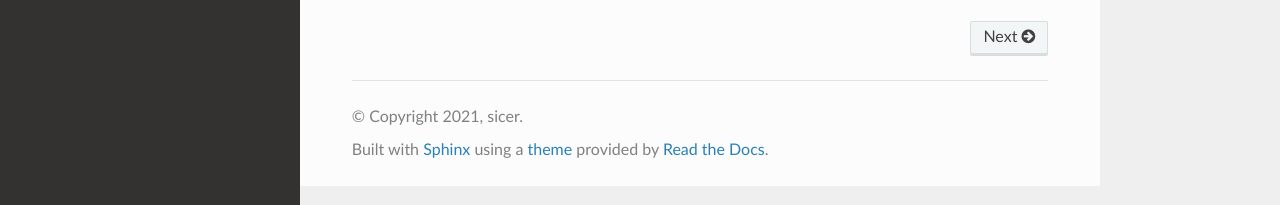
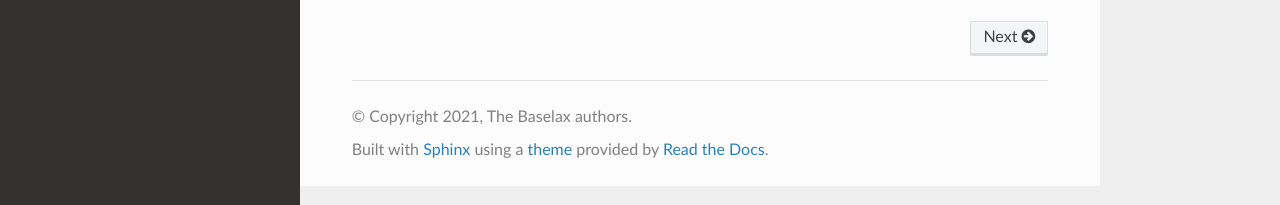
Before and after one commit to mansicer/baselax, a Sphinx documentation site: the page built from docs/source/index.rst, in a window 1280 px wide. Shown: the part 692-897 px from the top of the page. Built offline with Sphinx 7.4.7 and the Read the Docs theme 2.0.0, drawn with Linux system fonts in a browser that asks for light colours.

Commit message:
Update copyright and author information

```diff
--- a/docs/source/conf.py
+++ b/docs/source/conf.py
@@ -8,11 +8,8 @@ sys.path.insert(0, os.path.abspath('../../'))
 # -- Project information
 
 project = 'Baselax'
-copyright = '2021, sicer'
-author = 'sicer'
-
-# release = '0.1'
-# version = '0.1.0'
+copyright = '2021, The Baselax authors'
+author = 'The Baselax authors'
 
 # -- General configuration
 
```
